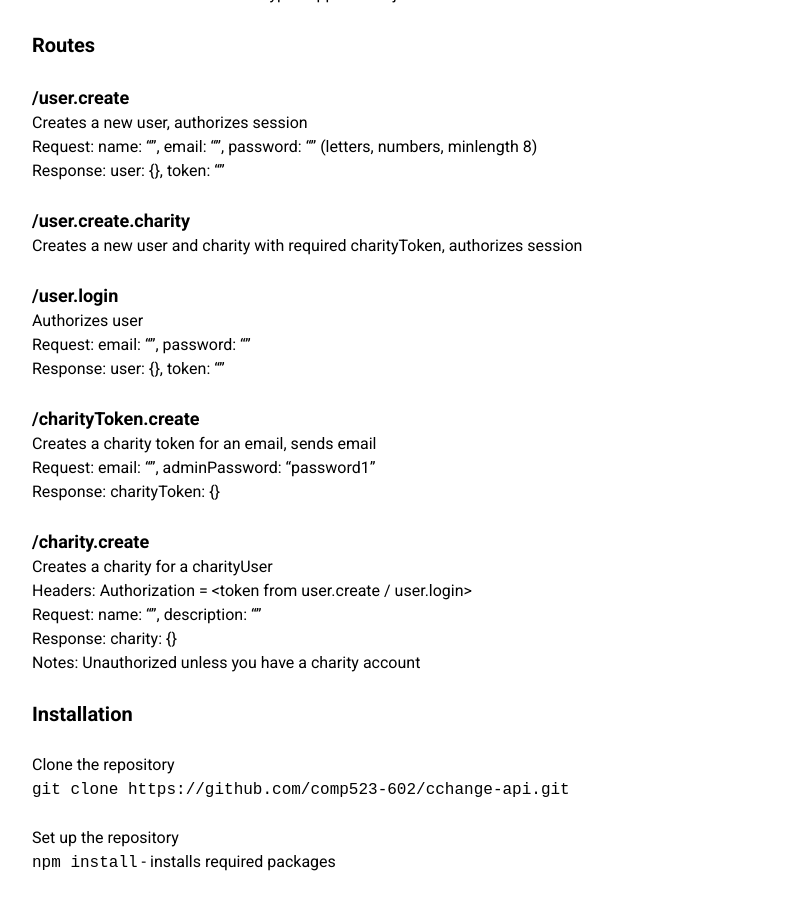
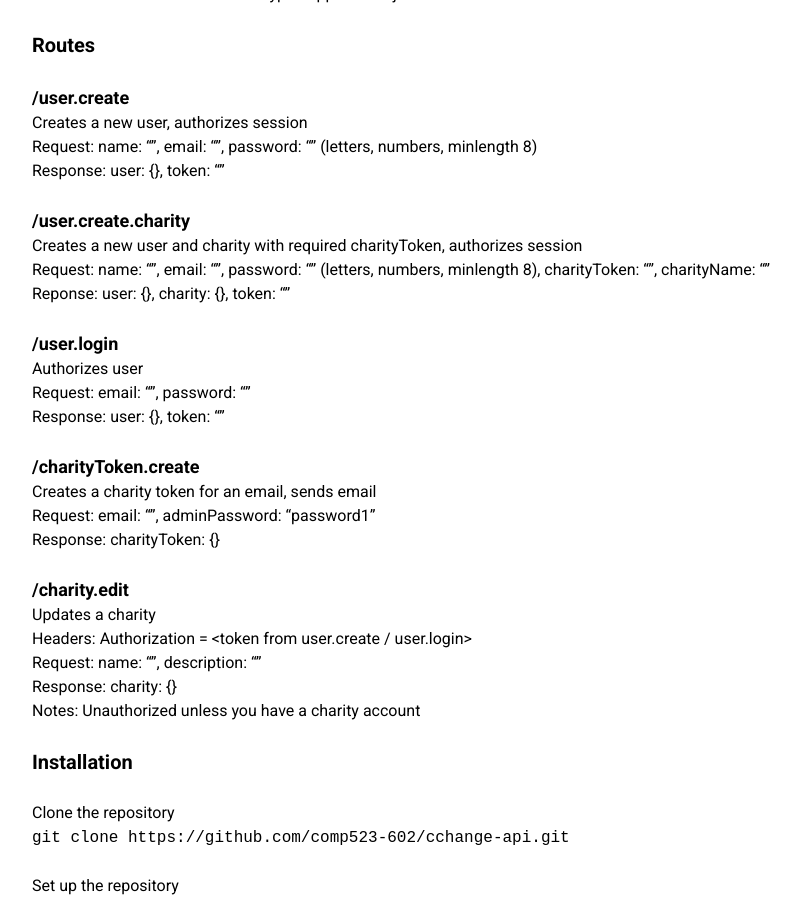
Before and after one commit to comp523-602/cchange-project, a Jekyll site: the page built from back-end-docs.markdown, in a window 1280 px wide and 900 px high, scrolled down 329 px. Shown: the whole window, without its empty margins (208-1009 px from the left). Built offline with Jekyll 4.4.1, drawn with Linux system fonts in a browser that asks for light colours.

Commit message:
Updated Back End Docs

```diff
--- a/back-end-docs.markdown
+++ b/back-end-docs.markdown
@@ -22,6 +22,8 @@ Response: user: {}, token: ""
 
 ###  /user.create.charity
 Creates a new user and charity with required charityToken, authorizes session
+Request: name: "", email: "", password: "" (letters, numbers, minlength 8), charityToken: "", charityName: ""
+Reponse: user: {}, charity: {}, token: ""
 
 ### /user.login
 Authorizes user
@@ -33,8 +35,8 @@ Creates a charity token for an email, sends email
 Request: email: "", adminPassword: "password1"
 Response: charityToken: {}
 
-### /charity.create
-Creates a charity for a charityUser
+### /charity.edit
+Updates a charity
 Headers: Authorization = <token from user.create / user.login>
 Request: name: "", description: ""
 Response: charity: {}
```
